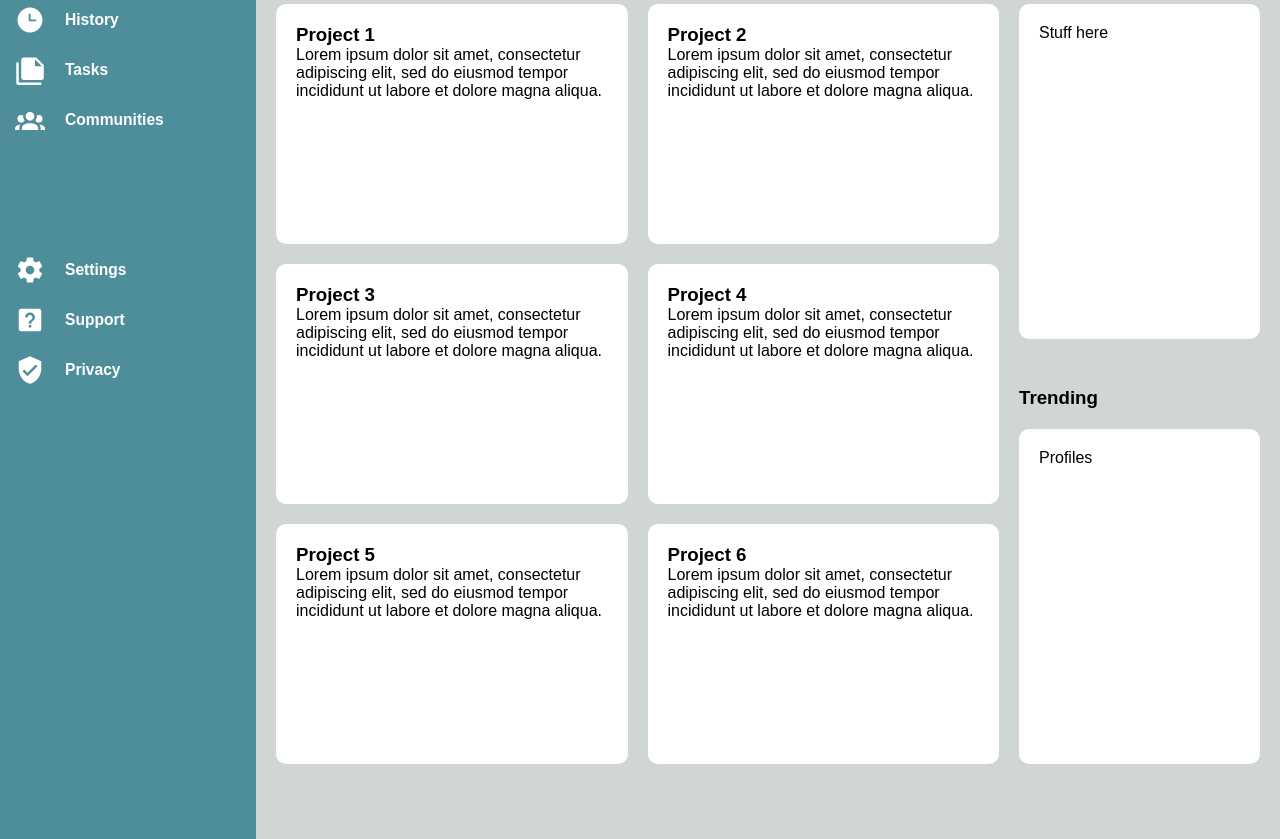
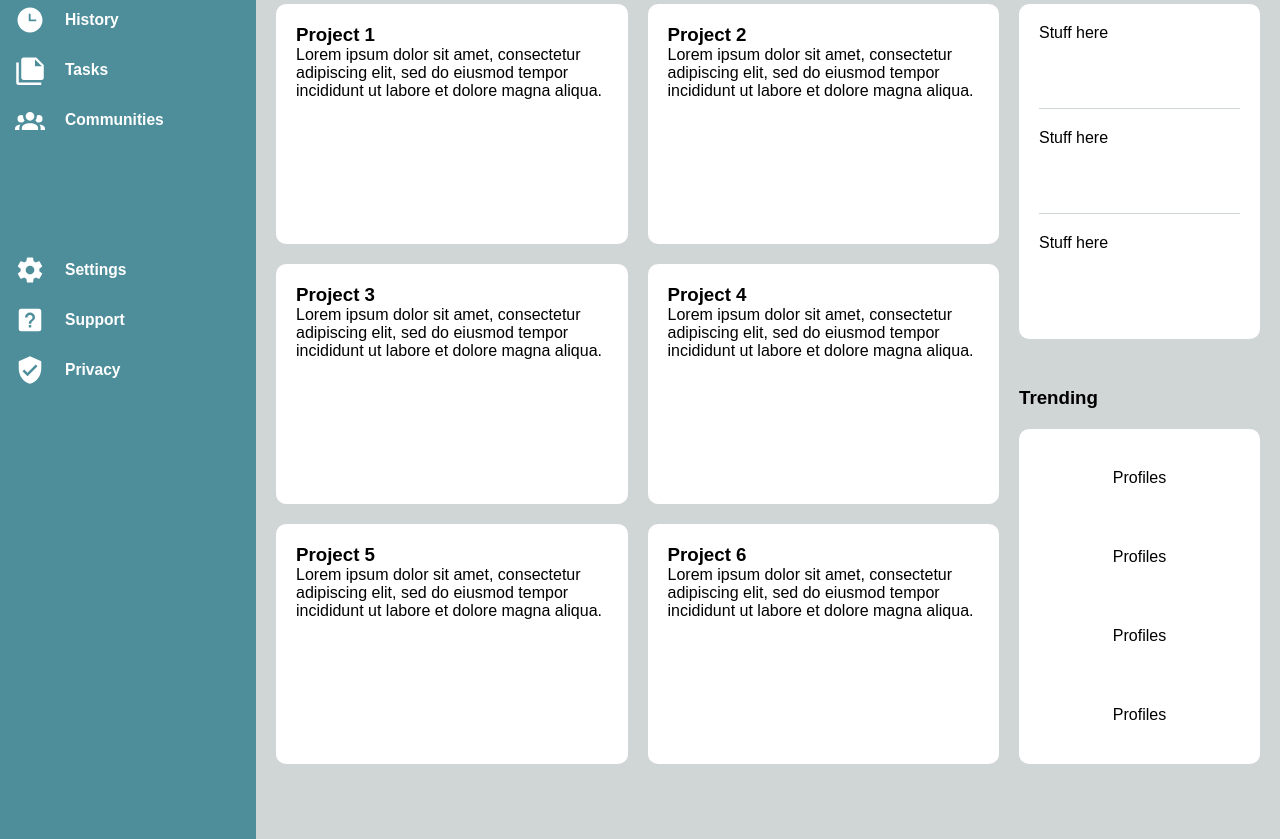
Before and after one commit to T-W-Smith/odin-admin_dashboard, a plain HTML site: page index.html in a window 1280 px wide. Shown: the part 260-1099 px from the top of the page. Drawn offline with Linux system fonts and the light colour scheme.

Commit message:
Add grid to announcements and trending

```diff
--- a/index.html
+++ b/index.html
@@ -114,11 +114,16 @@
                 </div>
                 <div id="social">
                     <h3>Announcements</h3>
-                    <div>
+                    <div id="announce">
+                        <p>Stuff here</p>
+                        <p>Stuff here</p>
                         <p>Stuff here</p>
                     </div>
                     <h3>Trending</h3>
-                    <div>
+                    <div id="trend">
+                        <p>Profiles</p>
+                        <p>Profiles</p>
+                        <p>Profiles</p>
                         <p>Profiles</p>
                     </div>
                 </div>
--- a/style.css
+++ b/style.css
@@ -180,6 +180,24 @@ button:hover {
     padding: 20px;
 }
 
+.main #social #announce {
+    display: grid;
+    grid-template-rows: 1fr 1fr 1fr;
+    gap: 20px;
+}
+
+.main #social #announce p:nth-child(-n + 2) {
+    border-bottom: 1px solid #d0d6d5;
+}
+
+.main #social #trend {
+    display: grid;
+    grid-template-rows: 1fr 1fr 1fr 1fr;
+    gap: 20px;
+    justify-content: center;
+    align-items: center;
+}
+
 .footer {
     grid-area: 3 / 2 / 4 / 3;
     background-color: #d0d6d5;
```
